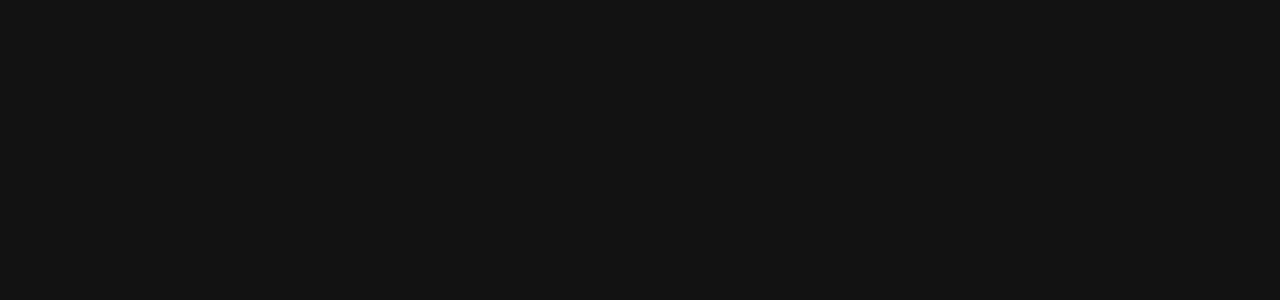
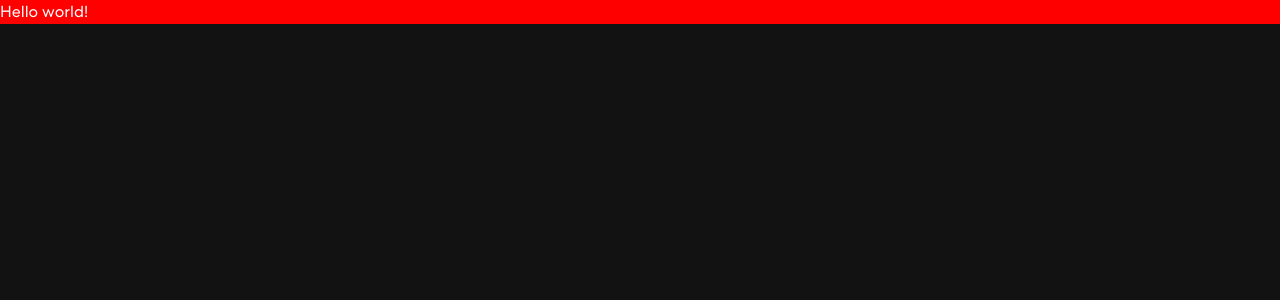
Before and after one commit to mateusb12/mateus_portfolio, a React (Create React App) app: page /mateus_portfolio/customcarousel in a window 1280 px wide. Before the commit this address had no page. Shown: the top 300 px of the page. Built offline with nearby package versions, Linux system fonts and the light colour scheme.

Commit message:
tailwind working

```diff
--- a/package.json
+++ b/package.json
@@ -9,10 +9,12 @@
     "@testing-library/react": "^13.3.0",
     "@testing-library/user-event": "^13.5.0",
     "animate.css": "^4.1.1",
+    "autoprefixer": "^10.4.20",
     "bootstrap": "^5.1.3",
     "cors": "^2.8.5",
     "express": "^4.18.1",
     "nodemailer": "6.9.13",
+    "postcss": "^8.4.47",
     "primeicons": "^7.0.0",
     "primereact": "^10.8.2",
     "react": "^18.1.0",
@@ -27,6 +29,7 @@
     "react-router-dom": "^6.3.0",
     "react-router-hash-link": "^2.4.3",
     "react-scripts": "5.0.1",
+    "tailwindcss": "^3.4.12",
     "web-vitals": "^2.1.4"
   },
   "scripts": {
--- a/src/App.js
+++ b/src/App.js
@@ -14,6 +14,7 @@
 import ProjectCard from "./components/Projects/ProjectCard";
 import {SkillPanel} from "./components/Skills/SkillPanel";
 import ProjectCarousel from "./components/Projects/ProjectCarousel";
+import CustomCarousel from "./components/Projects/CustomCarousel";
 
 function App() {
     const [language, setLanguage] = useState('english');
@@ -26,6 +27,7 @@
                     <Route path="/mateus_portfolio/navbar" element={<NavBar/>}/>
                     <Route path="/mateus_portfolio/introduction" element={<Introduction/>}/>
                     <Route path="/mateus_portfolio/skills" element={<Skills/>}/>
+                    <Route path="/mateus_portfolio/customcarousel" element={<CustomCarousel/>}/>
                     <Route path="/mateus_portfolio/projects" element={<Projects/>}/>
                     <Route path="/mateus_portfolio/oldprojectCard" element={<OldProjectCard/>}/>
                     <Route path="/mateus_portfolio/contact" element={<Contact/>}/>
--- a/src/components/FullLayout.js
+++ b/src/components/FullLayout.js
@@ -6,6 +6,7 @@
 import {Footer} from "./Footer/Footer";
 import ProjectCard from "./Projects/ProjectCard";
 import ProjectCarousel from "./Projects/ProjectCarousel";
+import CustomCarousel from "./Projects/CustomCarousel";
 
 export function FullLayout() {
     return (
@@ -16,7 +17,7 @@
                 <Skills/>
             </div>
             <Projects/>
-            <ProjectCard/>
+            <CustomCarousel/>
             <ProjectCarousel/>
             <Contact/>
             <Footer/>
--- /dev/null
+++ b/src/components/Projects/CustomCarousel.css
@@ -0,0 +1,13 @@
+@tailwind base;
+@tailwind components;
+@tailwind utilities;
+
+@layer base {
+    body {
+        background-color: red;
+    }
+
+    .custom-carousel {
+        background-color: red;
+    }
+}
--- /dev/null
+++ b/src/components/Projects/CustomCarousel.js
@@ -0,0 +1,11 @@
+import './CustomCarousel.css';
+
+const CustomCarousel = () => {
+    return (
+        <div className="custom-carousel">
+            Hello world!
+        </div>
+    );
+}
+
+export default CustomCarousel;
```
Also changed, not shown: 1 other file (tests, documents, lock files or other folders).
